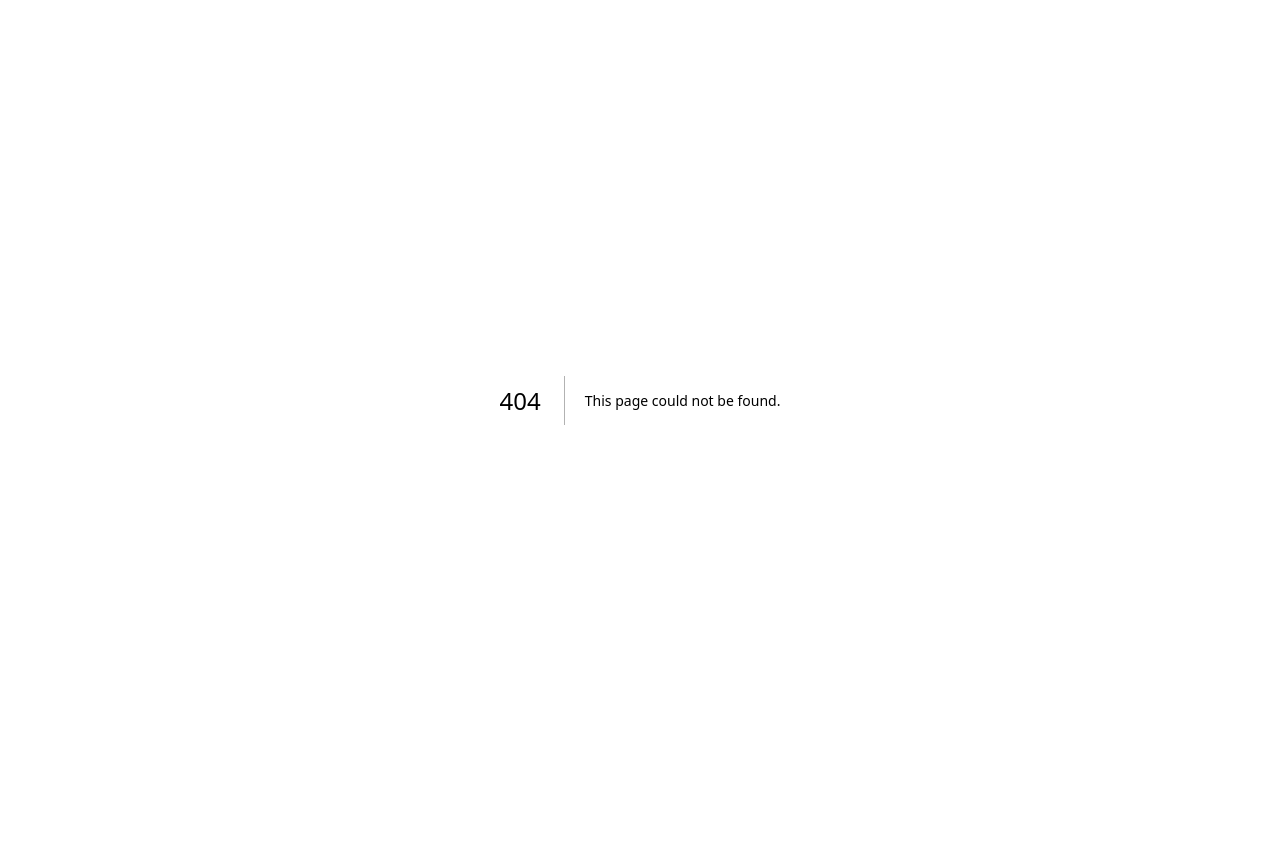
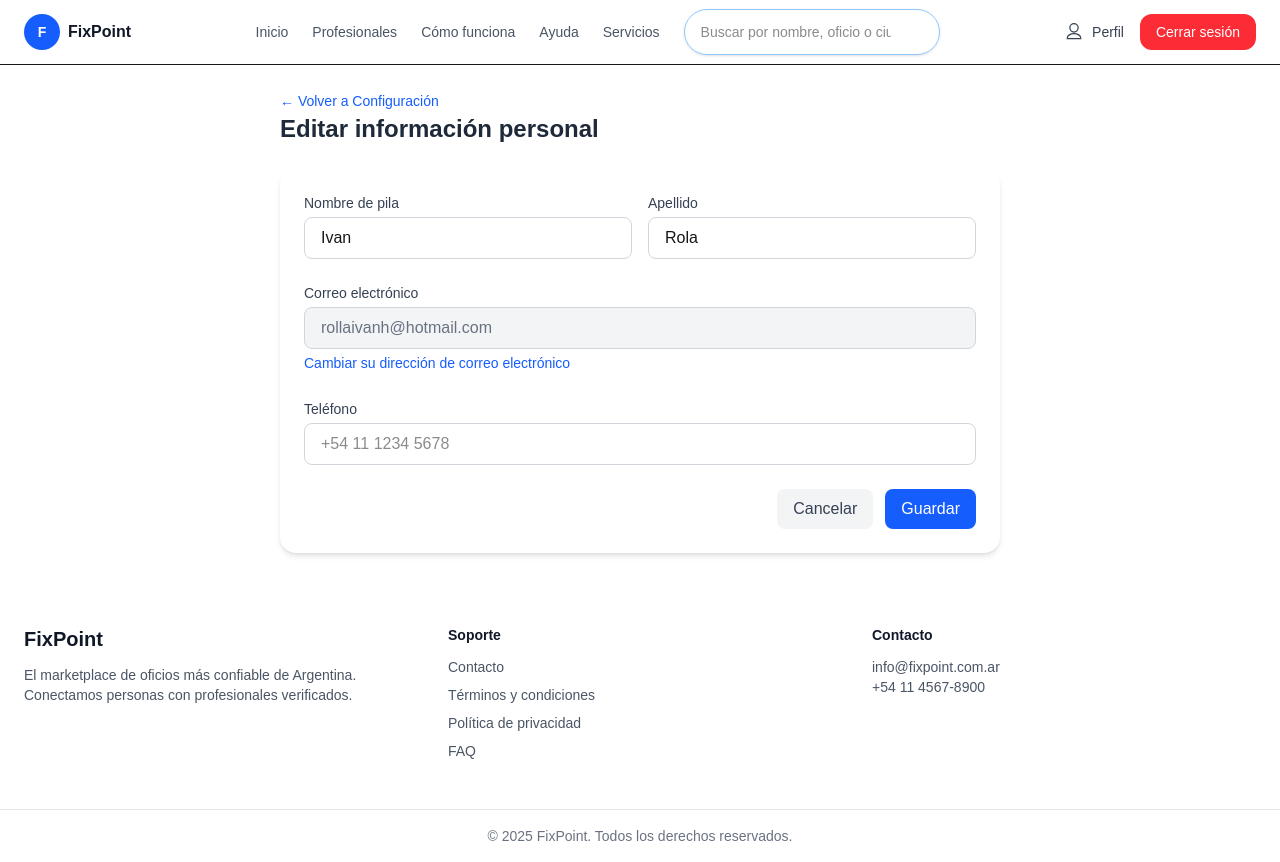
Before and after one commit to grupo63/fixPoint, a Next.js app in the folder front/: page /profile/accountEdit in a window 1280 px wide. Before the commit this address had no page. Before the commit the page ends 800 px from the top, so only its background shows below. Built offline with nearby package versions, Linux system fonts and the light colour scheme; sample sign-in values are in the browser's storage.

Commit message:
profileView

```diff
--- /dev/null
+++ b/front/src/app/(views)/(protected)/profile/accountEdit/page.tsx
@@ -0,0 +1,126 @@
+"use client";
+
+import { useState } from "react";
+import Link from "next/link";
+import { routes } from "@/routes";
+
+export default function AccountEditPage() {
+  const [firstName, setFirstName] = useState("Ivan");
+  const [lastName, setLastName] = useState("Rola");
+  const [email, setEmail] = useState("rollaivanh@hotmail.com");
+  const [phone, setPhone] = useState("");
+  const [timezone, setTimezone] = useState("America/Argentina/Buenos_Aires");
+
+  const handleSubmit = (e: React.FormEvent) => {
+    e.preventDefault();
+    console.log({
+      firstName,
+      lastName,
+      email,
+      phone,
+      timezone,
+    });
+    // fetch al backend para actualizar datos
+  };
+
+  return (
+    <section className="max-w-3xl mx-auto p-6 space-y-6">
+      {/* Volver */}
+      <Link
+        href={routes.profile_information}
+        className="text-blue-600 hover:underline text-sm"
+      >
+        ← Volver a Configuración
+      </Link>
+
+      <h1 className="text-2xl font-bold text-gray-800">
+        Editar información personal
+      </h1>
+
+      <form
+        onSubmit={handleSubmit}
+        className="bg-white rounded-2xl shadow-md p-6 space-y-6"
+      >
+        {/* Nombre y Apellido */}
+        <div className="grid md:grid-cols-2 gap-4">
+          <div>
+            <label className="block text-sm font-medium text-gray-700 mb-1">
+              Nombre de pila
+            </label>
+            <input
+              type="text"
+              value={firstName}
+              onChange={(e) => setFirstName(e.target.value)}
+              className="w-full rounded-lg border border-gray-300 px-4 py-2 focus:ring-2 focus:ring-blue-500 focus:outline-none"
+              required
+            />
+          </div>
+          <div>
+            <label className="block text-sm font-medium text-gray-700 mb-1">
+              Apellido
+            </label>
+            <input
+              type="text"
+              value={lastName}
+              onChange={(e) => setLastName(e.target.value)}
+              className="w-full rounded-lg border border-gray-300 px-4 py-2 focus:ring-2 focus:ring-blue-500 focus:outline-none"
+              required
+            />
+          </div>
+        </div>
+
+        {/* Correo electrónico */}
+        <div>
+          <label className="block text-sm font-medium text-gray-700 mb-1">
+            Correo electrónico
+          </label>
+          <input
+            type="email"
+            value={email}
+            disabled
+            className="w-full rounded-lg border border-gray-300 bg-gray-100 px-4 py-2 text-gray-500 cursor-not-allowed"
+          />
+          <Link
+            href="#"
+            className="text-blue-600 text-sm hover:underline mt-1 inline-block"
+          >
+            Cambiar su dirección de correo electrónico
+          </Link>
+        </div>
+
+        {/* Teléfono */}
+        <div>
+          <label className="block text-sm font-medium text-gray-700 mb-1">
+            Teléfono
+          </label>
+          <input
+            type="tel"
+            value={phone}
+            onChange={(e) => setPhone(e.target.value)}
+            className="w-full rounded-lg border border-gray-300 px-4 py-2 focus:ring-2 focus:ring-blue-500 focus:outline-none"
+            placeholder="+54 11 1234 5678"
+          />
+        </div>
+
+
+
+
+        {/* Botones */}
+        <div className="flex gap-3 justify-end">
+          <Link
+            href={routes.profile_information}
+            className="px-4 py-2 rounded-lg bg-gray-100 text-gray-700 hover:bg-gray-200 transition"
+          >
+            Cancelar
+          </Link>
+          <button
+            type="submit"
+            className="px-4 py-2 rounded-lg bg-blue-600 text-white hover:bg-blue-700 transition"
+          >
+            Guardar
+          </button>
+        </div>
+      </form>
+    </section>
+  );
+}
--- /dev/null
+++ b/front/src/app/(views)/(protected)/profile/information/page.tsx
@@ -0,0 +1,65 @@
+"use client";
+
+import Link from "next/link";
+import { routes } from "@/routes";
+
+export default function AccountSettingsPage() {
+  return (
+    <section className="max-w-6xl mx-auto p-6 grid md:grid-cols-3 gap-8">
+      {/* Sidebar izquierda */}
+      <aside className="bg-white rounded-2xl shadow-md p-6 space-y-4">
+        <h2 className="text-lg font-bold text-blue-700">Ajustes</h2>
+        <nav className="space-y-2">
+          <Link
+            href={routes.profile_information}
+            className="block rounded-lg px-4 py-2 text-sm font-medium text-blue-600 bg-blue-50 hover:bg-blue-100 transition"
+          >
+            Cuenta
+          </Link>
+          <Link
+            href="#"
+            className="block rounded-lg px-4 py-2 text-sm font-medium text-gray-600 hover:bg-gray-100 transition"
+          >
+            Notificaciones
+          </Link>
+        </nav>
+      </aside>
+
+      {/* Contenido derecho */}
+      <main className="col-span-2 space-y-6">
+        <h2 className="text-2xl font-bold text-gray-800 text-center md:text-left">
+          Configuración de la cuenta
+        </h2>
+
+        <div className="bg-white rounded-2xl shadow-md divide-y divide-gray-100">
+          {[
+            { label: "Nombre", href: routes.profile_account_edit},
+            { label: "Correo electrónico", href: routes.profile_account_edit },
+            { label: "Número de teléfono", href: routes.profile_account_edit},
+            { label: "Contraseña", href: routes.profile_account_edit },
+          ].map((item) => (
+            <Link
+              key={item.label}
+              href={item.href}
+              className="flex justify-between items-center px-6 py-4 hover:bg-gray-50 transition cursor-pointer"
+            >
+              <span className="text-gray-700">{item.label}</span>
+              <span className="text-gray-400">›</span>
+            </Link>
+          ))}
+        </div>
+
+        {/* Desactivar cuenta */}
+        <div className="bg-red-50 rounded-2xl shadow-md">
+          <Link
+            href="#"
+            className="flex justify-between items-center px-6 py-4 text-red-600 font-medium hover:bg-red-100 transition cursor-pointer"
+          >
+            Desactivar cuenta
+            <span className="text-red-400">›</span>
+          </Link>
+        </div>
+      </main>
+    </section>
+  );
+}
--- a/front/src/app/(views)/(publics)/professionals/page.tsx
+++ b/front/src/app/(views)/(publics)/professionals/page.tsx
@@ -16,9 +16,9 @@ export default async function ProfessionalsPage() {
         <h1 className="text-3xl md:text-4xl font-extrabold text-blue-900">
           Conectá con el profesional ideal
         </h1>
-        <p className="text-blue-700 mt-2 text-base md:text-lg">
-          Encontrá plomeros, electricistas, carpinteros y más — todos verificados y listos para ayudarte.
-        </p>
+ <p className="mt-4 bg-white border border-blue-600 text-blue-700 text-lg md:text-xl px-6 py-3 rounded-xl shadow-md text-center">
+  Encontrá plomeros, electricistas, carpinteros y más — todos verificados y listos para ayudarte.
+</p>
       </div>
       <div>
 
--- a/front/src/components/profileView/profileSummary.tsx
+++ b/front/src/components/profileView/profileSummary.tsx
@@ -1,5 +1,7 @@
 "use client";
+import { routes } from "@/routes";
 import type { IUser } from "@/types/types";
+import Link from "next/link";
 
 type Props = { user: IUser };
 
@@ -17,7 +19,6 @@ export default function ProfileSummary({ user }: Props) {
   const {
     name,
     email,
-    role,
     phone,
     city,
     address,
@@ -27,10 +28,11 @@ export default function ProfileSummary({ user }: Props) {
   } = user;
 
   return (
-    <section className="max-w-3xl mx-auto bg-gradient-to-br from-blue-600 via-blue-700 to-blue-800 text-white rounded-3xl p-10 shadow-2xl space-y-8">
-      {/* Cabecera */}
-      <header className="flex items-center gap-6 border-b border-blue-500/40 pb-6">
-        <div className="h-28 w-28 rounded-full overflow-hidden bg-blue-500 border-4 border-white shadow-lg shrink-0">
+    <section className="max-w-5xl mx-auto p-6">
+      <div className="grid md:grid-cols-3 gap-8 items-start justify-center">
+        {/* Columna izquierda - Perfil */}
+        <aside className="col-span-1 bg-white rounded-2xl shadow-md p-6 flex flex-col items-center text-center">
+          <div className="h-32 w-32 rounded-full overflow-hidden bg-blue-100 border-4 border-blue-500 shadow-md mb-4">
             {profileImg ? (
               <img
                 src={profileImg}
@@ -38,52 +40,42 @@ export default function ProfileSummary({ user }: Props) {
                 className="h-full w-full object-cover"
               />
             ) : (
-            <div className="h-full w-full grid place-items-center text-sm text-blue-200">
+              <div className="h-full w-full grid place-items-center text-sm text-blue-500">
                 Sin foto
               </div>
             )}
           </div>
-        <div>
-          <h2 className="text-4xl font-extrabold tracking-tight drop-shadow-md">
-            {name}
-          </h2>
-          <p className="text-lg text-blue-200">{email}</p>
-          <p className="text-sm text-blue-300 italic">Rol: {role}</p>
-          <p className="text-sm text-blue-300">
+
+          <h2 className="text-xl font-bold text-blue-700">{name}</h2>
+          <p className="text-sm text-gray-500">{email}</p>
+          <p className="text-xs text-gray-400 mt-1">
             Miembro desde: {formatMemberSince(registrationDate)}
           </p>
-        </div>
-      </header>
 
-      {/* Info en dos columnas con estilo "cards" */}
-      <div className="grid sm:grid-cols-2 gap-6">
-        <div className="bg-white/10 backdrop-blur-sm rounded-2xl p-6 shadow-lg border border-blue-500/20">
-          <h3 className="font-semibold text-xl mb-3 text-blue-100">
-            Contacto
+          <button className="mt-6 bg-blue-600 text-white px-5 py-2 rounded-xl text-sm shadow hover:bg-blue-700 transition">
+            Subir foto
+          </button>
+        </aside>
+
+        {/* Columna derecha - Configuración */}
+        <main className="col-span-2 flex flex-col gap-6">
+          <Link href={routes.profile_information}>
+            <div className="bg-white rounded-2xl shadow-md p-6 hover:shadow-lg transition cursor-pointer text-center md:text-left">
+              <h3 className="font-semibold text-gray-700">
+                Configuraciones de la cuenta
               </h3>
-          <p className="text-base">
-            <span className="font-medium">Teléfono:</span> {phone ?? "—"}
-          </p>
-          <p className="text-base">
-            <span className="font-medium">Email:</span> {email}
+              <p className="text-sm text-gray-500">
+                Editar tu nombre, correo y contraseña.
               </p>
             </div>
+          </Link>
 
-        <div className="bg-white/10 backdrop-blur-sm rounded-2xl p-6 shadow-lg border border-blue-500/20">
-          <h3 className="font-semibold text-xl mb-3 text-blue-100">
-            Ubicación
-          </h3>
-          <p className="text-base">
-            <span className="font-medium">Ciudad:</span> {city ?? "—"}
-          </p>
-          <p className="text-base">
-            <span className="font-medium">Dirección:</span> {address ?? "—"}
-          </p>
-          <p className="text-base">
-            <span className="font-medium">Código Postal:</span>{" "}
-            {zipCode ?? "—"}
-          </p>
+
+
+          <div className="bg-red-50 rounded-2xl shadow-md p-6 hover:shadow-lg transition cursor-pointer text-center md:text-left">
+            <h3 className="font-semibold text-red-600">Cerrar sesión</h3>
           </div>
+        </main>
       </div>
     </section>
   );
--- a/front/src/routes/index.ts
+++ b/front/src/routes/index.ts
@@ -35,6 +35,8 @@ export const routes = {
   register: "/register",
   profesionales: "/professionals",
   profile: "/profile",
+  profile_information: "/profile/information",
+    profile_account_edit: "/profile/accountEdit",
   profesionalDetail: (id: string) => `/professionalDetail/${id}`,
   como_funciona: "/como-funciona",
   ayuda: "/ayuda",
@@ -42,6 +44,8 @@ export const routes = {
   servicios: "services",
 
 
+
+
   admin: "/admin",
   admin_categories: "/admin/categories",
   admin_professionals: "/admin/professionals",
```
Lines whose indentation alone changed are shown as unchanged.
